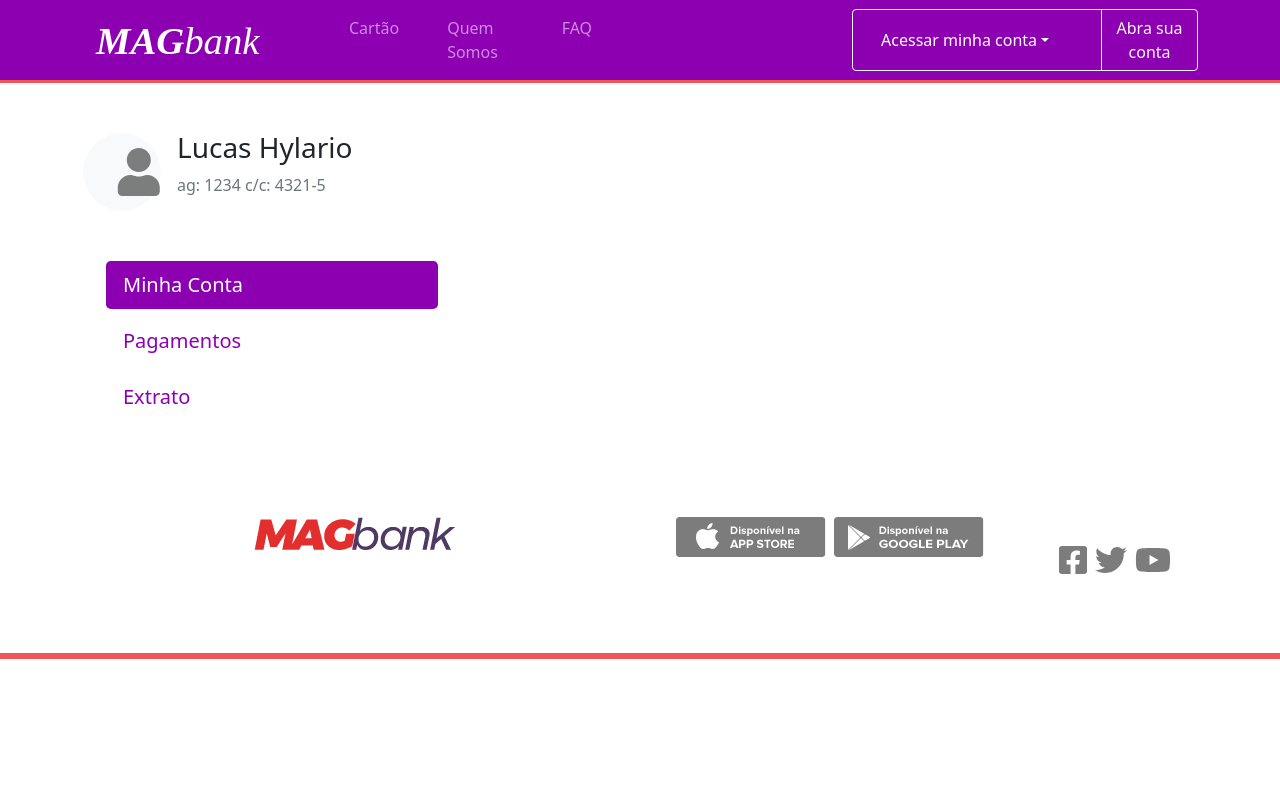
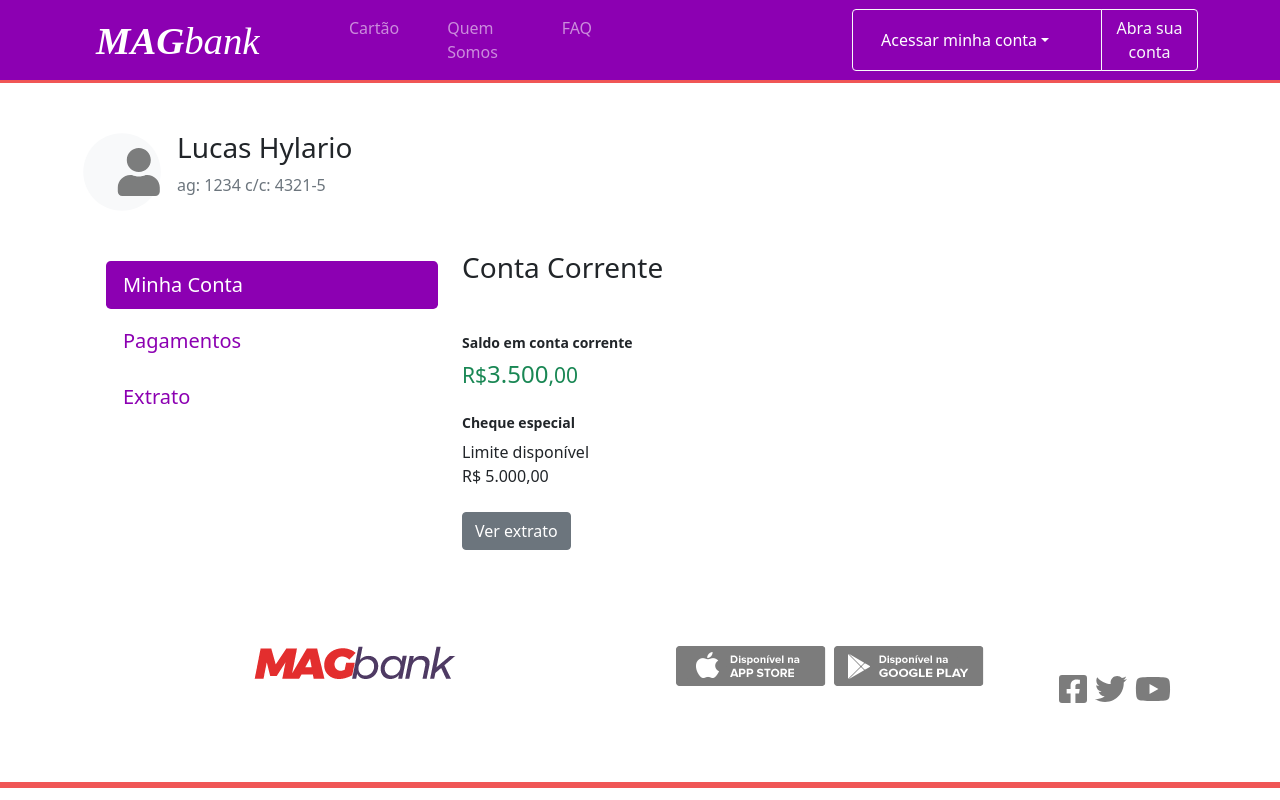
Before and after one commit to Lucashylario/magbank21, a React (Create React App) app: page /dashboard in a window 1280 px wide. Built offline with nearby package versions, Linux system fonts and the light colour scheme.

Commit message:
feat(dashboard): implementação da segunda coluna

```diff
--- a/src/views/Dashboard.js
+++ b/src/views/Dashboard.js
@@ -28,7 +28,28 @@
                     <Button className='dashboard__button text-start ms-4' variant='link' size='lg'>Extrato</Button>
                 </div>
             </Col>
-            <Col xs={12} lg={3}></Col>
+
+            <Col xs={12} lg={3} className='mt-lg-5 pt-lg-4'>
+                <h3 className='my-5'>Conta Corrente</h3>
+                <h6>
+                    <small>
+                        <strong>Saldo em conta corrente</strong>
+                    </small>
+                </h6>
+                <h4 className='text-success mb-4'>
+                    <small>R$</small>3.500<small>,00</small>
+                </h4>
+                <h6>
+                    <small>
+                        <b>
+                            Cheque especial
+                        </b>
+                    </small>
+                </h6>
+                <p className='mb-0'>Limite disponível</p>
+                <p className='mb-4'>R$ 5.000,00</p>
+                <Button variant='secondary'>Ver extrato</Button>
+            </Col>
             <Col xs={12} lg={5}></Col>
         </Row>
     </Container>
```
